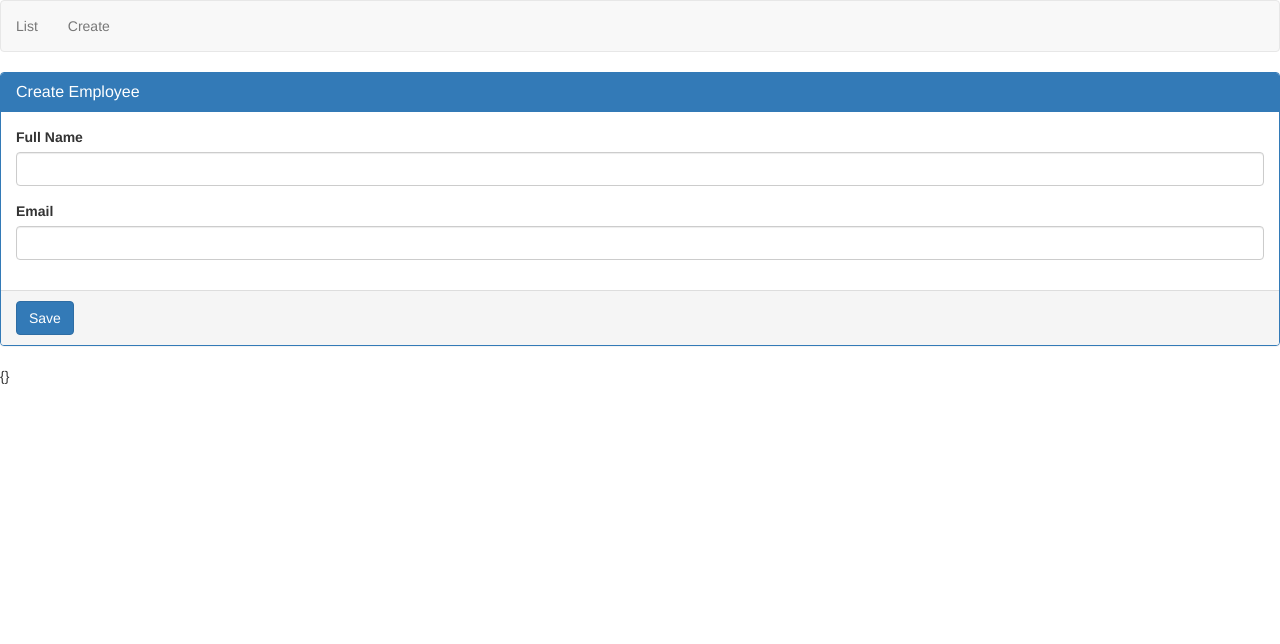
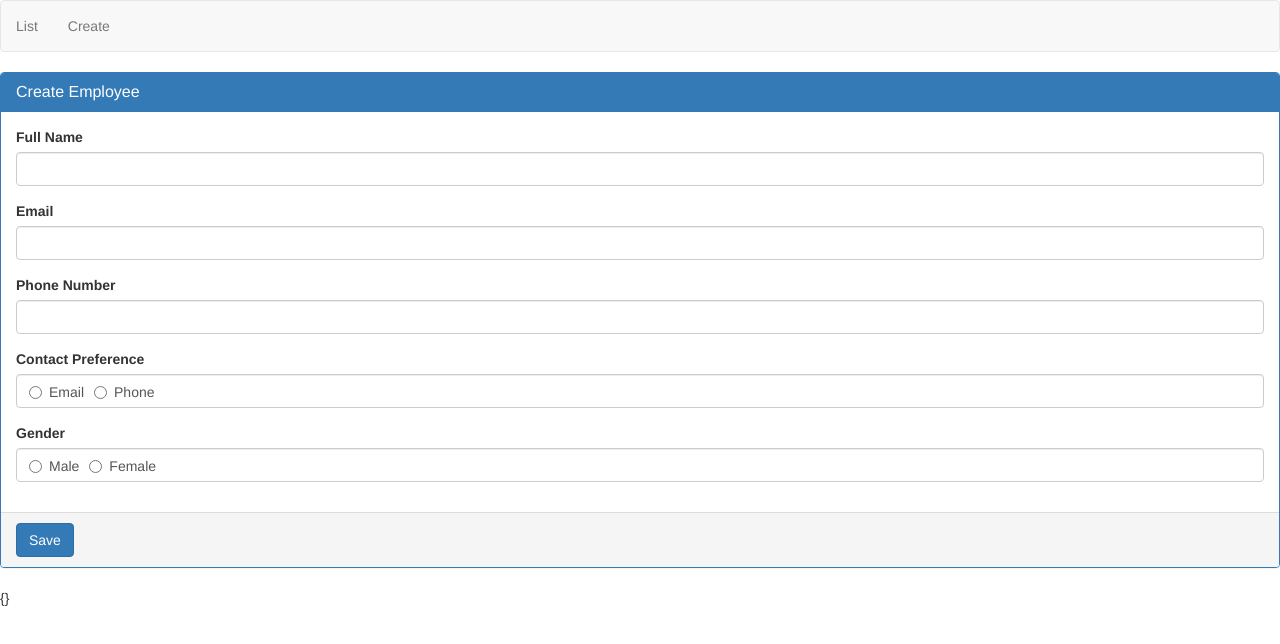
Before and after one commit to toan09sk/AngularLearning, an Angular app: page /create in a window 1280 px wide. Shown: the top 644 px of the page. Built offline with nearby package versions, Linux system fonts and the light colour scheme.

Commit message:
video 4: Bootstrap radio buttons in Angular

```diff
--- a/src/app/create-employee.component.html
+++ b/src/app/create-employee.component.html
@@ -15,7 +15,40 @@
                 <input id="email" type="text" class="form-control" name="email" [(ngModel)]="email">
             </div>
 
+            <div class="form-group">
+                <label for="phoneNumber">Phone Number</label>
+                <input id="phoneNumber" type="text" class="form-control" name="phoneNumber" [(ngModel)]="phoneNumber">
+            </div>
+
+            <div class="form-group">
+                <label>Contact Preference</label>
+                <div class="form-control">
+                    <label class="radio-inline">
+                        <input type="radio" name="contactPreference" value="email" [(ngModel)]="contactPreference">
+                        Email
+                    </label>
+                    <label class="radio-inline">
+                        <input type="radio" name="contactPreference" value="phone" [(ngModel)]="contactPreference">
+                        Phone
+                    </label>
+                </div>
+            </div>
+
+            <div class="form-group">
+                <label>Gender</label>
+                <div class="form-control">
+                    <label class="radio-inline">
+                        <input type="radio" name="gender" value="male" [(ngModel)]="gender">
+                        Male
+                    </label>
+                    <label class="radio-inline">
+                        <input type="radio" name="gender" value="female" [(ngModel)]="gender">
+                        Female
+                    </label>
+                </div>
+            </div>
         </div>
+
         <div class="panel-footer">
             <button class="btn btn-primary" type="submit">Save</button>
         </div>
```
